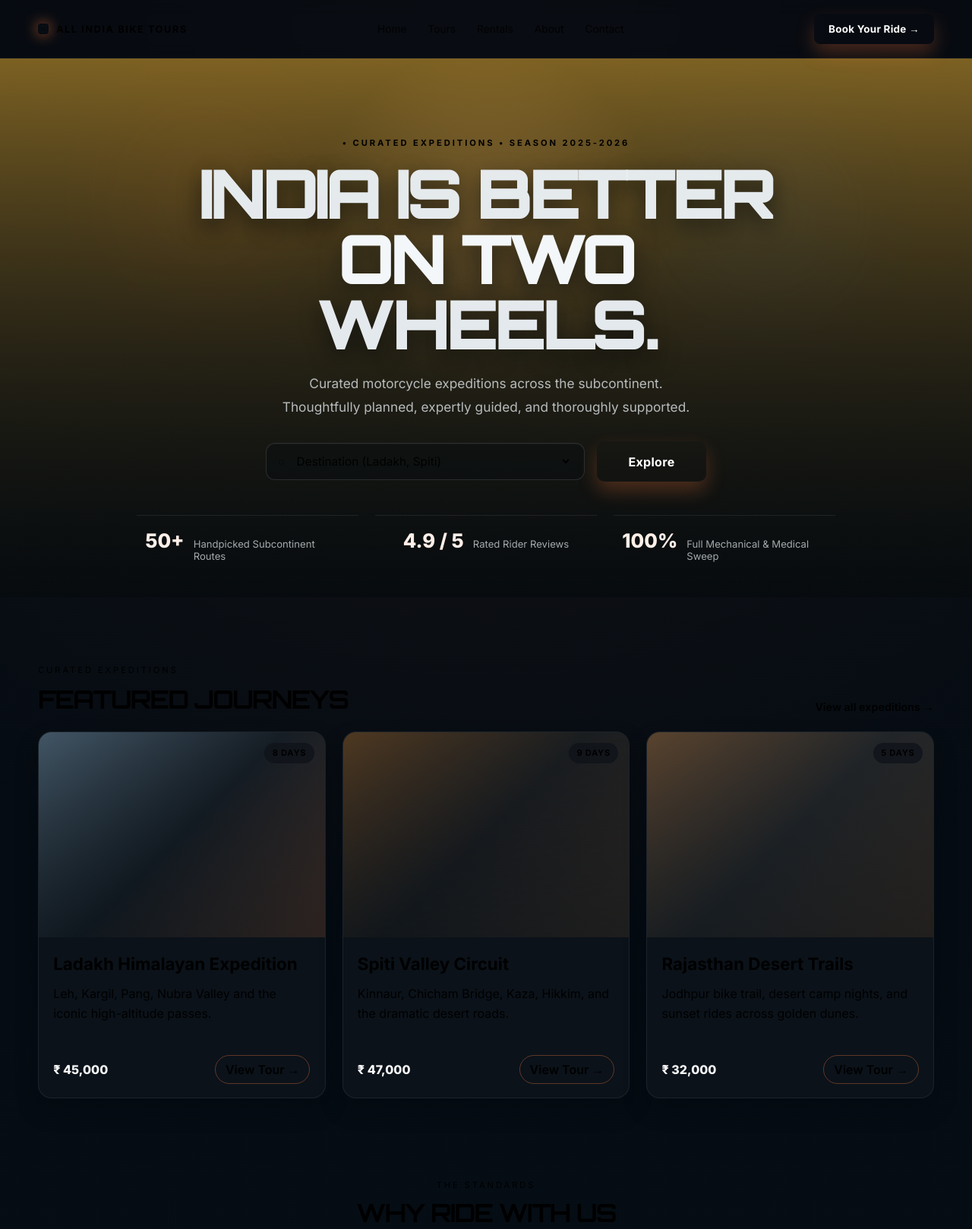
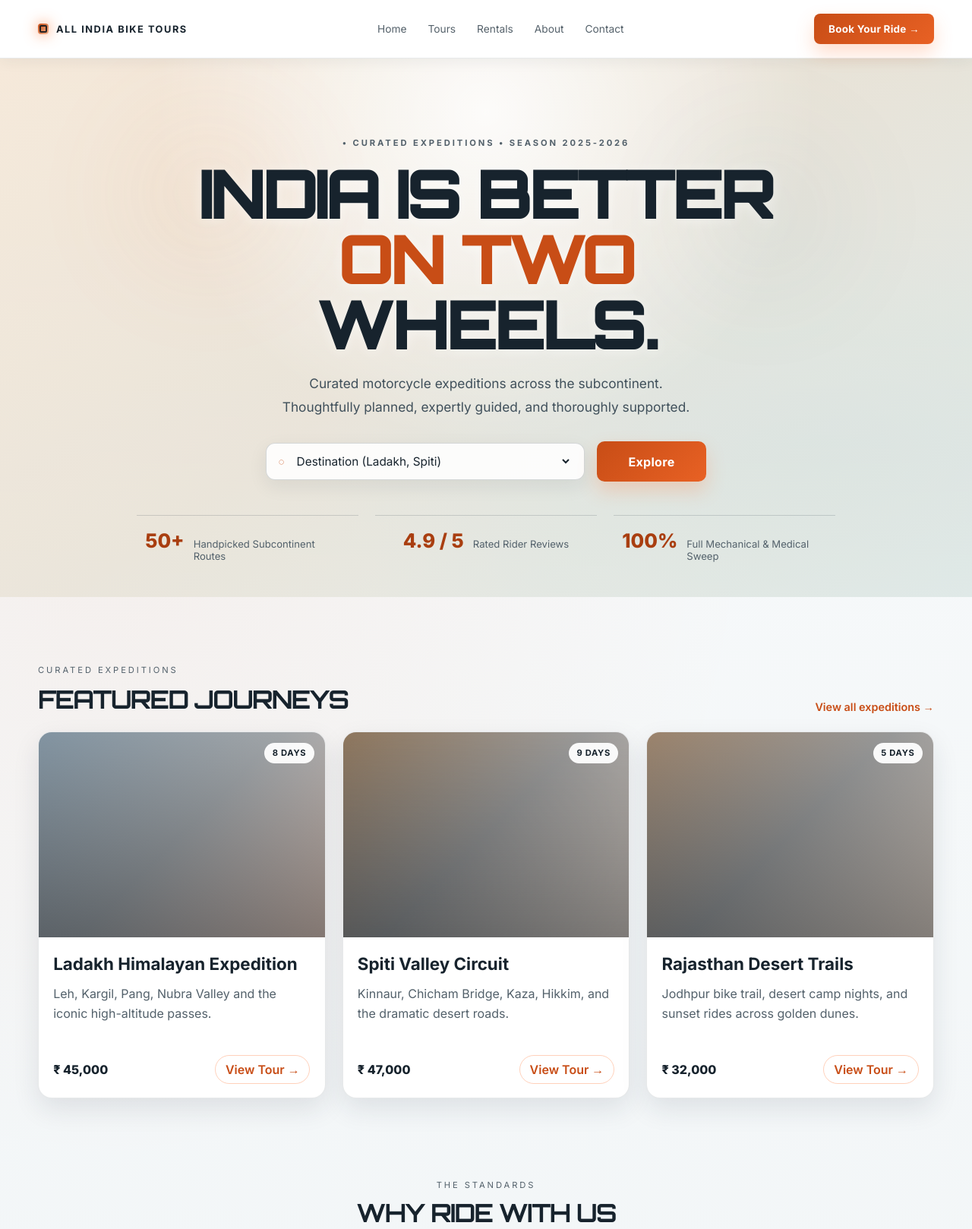
Before and after one commit to Narendra-95-tech/Bike-Ride, a plain HTML site: page index.html in a window 1280 px wide. Shown: the top 1618 px of the page at 76% size. Drawn offline with Linux system fonts and the light colour scheme.

Commit message:
Update Bike Ride project

```diff
--- a/style.css
+++ b/style.css
@@ -1,16 +1,16 @@
-giv:root {
-  --bg: #050b12;
-  --bg-2: #0a121a;
-  --panel: rgba(19, 26, 33, 0.9);
-  --panel-strong: rgba(14, 20, 27, 0.95);
-  --line: rgba(255, 255, 255, 0.09);
-  --text: #edf4f8;
-  --muted: #aab8c2;
-  --soft: #d2dbe3;
-  --accent: #ff7d3d;
-  --accent-strong: #ff8c57;
-  --accent-soft: rgba(255, 125, 61, 0.18);
-  --shadow: rgba(0, 0, 0, 0.4);
+:root {
+  --bg: #f5f7f8;
+  --bg-2: #eaf0f3;
+  --panel: #ffffff;
+  --panel-strong: #ffffff;
+  --line: rgba(24, 39, 51, 0.12);
+  --text: #17232d;
+  --muted: #53616b;
+  --soft: #34434e;
+  --accent: #c84d16;
+  --accent-strong: #e86124;
+  --accent-soft: rgba(200, 77, 22, 0.12);
+  --shadow: rgba(28, 43, 54, 0.12);
 }
 
 * {
@@ -23,9 +23,10 @@ html {
 
 body {
   margin: 0;
+  background-color: var(--bg);
   background:
-    radial-gradient(circle at top, rgba(255, 125, 61, 0.08), transparent 35%),
-    linear-gradient(180deg, #040a11 0%, #071018 100%);
+    radial-gradient(circle at 12% 20%, rgba(232, 97, 36, 0.06), transparent 28%),
+    linear-gradient(180deg, #f8fafb 0%, #edf2f4 100%);
   color: var(--text);
   font-family: "Inter", sans-serif;
 }
@@ -60,8 +61,9 @@ select {
   top: 0;
   z-index: 50;
   backdrop-filter: blur(10px);
-  background: rgba(5, 11, 18, 0.7);
-  border-bottom: 1px solid rgba(255, 255, 255, 0.06);
+  background: rgba(255, 255, 255, 0.96);
+  border-bottom: 1px solid rgba(24, 39, 51, 0.1);
+  box-shadow: 0 4px 18px rgba(28, 43, 54, 0.06);
 }
 
 .nav-wrap {
@@ -160,16 +162,18 @@ select {
   overflow: hidden;
   padding-top: 54px;
   padding-bottom: 10px;
+  background-color: #e8e2d6;
   background:
-    radial-gradient(circle at 50% 30%, rgba(236, 177, 94, 0.3), transparent 28%),
-    linear-gradient(180deg, rgba(145, 112, 38, 0.9), rgba(10, 16, 21, 0.9));
+    radial-gradient(ellipse at 50% 10%, rgba(255, 255, 255, 0.88), transparent 48%),
+    radial-gradient(ellipse at 85% 75%, rgba(214, 224, 220, 0.8), transparent 44%),
+    linear-gradient(145deg, #f5e8d8 0%, #e7e1d5 48%, #dce8e7 100%);
 }
 
 .hero::before {
   content: "";
   position: absolute;
   inset: 0;
-  background: linear-gradient(180deg, rgba(6, 10, 13, 0.06), rgba(6, 10, 13, 0.78));
+  background: linear-gradient(180deg, rgba(255, 255, 255, 0.06), rgba(255, 255, 255, 0.14));
 }
 
 .hero-inner,
@@ -207,12 +211,12 @@ select {
   line-height: 0.96;
   letter-spacing: -0.06em;
   font-size: clamp(3.25rem, 7vw, 7.2rem);
-  color: rgba(233, 238, 242, 0.98);
-  text-shadow: 0 10px 28px rgba(4, 9, 13, 0.56);
+  color: #17232d;
+  text-shadow: 0 2px 16px rgba(255, 255, 255, 0.5);
 }
 
 .hero h1 span {
-  color: #f3f7f9;
+  color: #c84d16;
 }
 
 .hero h1 + p {
@@ -220,7 +224,7 @@ select {
   max-width: 900px;
   font-size: 1.08rem;
   line-height: 1.8;
-  color: rgba(234, 240, 244, 0.75);
+  color: #40505b;
 }
 
 .hero-actions {
@@ -237,11 +241,11 @@ select {
   display: flex;
   align-items: center;
   gap: 12px;
-  background: rgba(7, 13, 18, 0.38);
-  border: 1px solid rgba(255, 255, 255, 0.12);
+  background: rgba(255, 255, 255, 0.88);
+  border: 1px solid rgba(24, 39, 51, 0.18);
   border-radius: 12px;
   padding: 0.8rem 1rem;
-  box-shadow: inset 0 1px rgba(255, 255, 255, 0.04);
+  box-shadow: 0 8px 24px rgba(28, 43, 54, 0.08);
 }
 
 .input-icon {
@@ -259,8 +263,8 @@ select {
 }
 
 .input-box select option {
-  background: #0a1118;
-  color: var(--text);
+  background: #ffffff;
+  color: #17232d;
 }
 
 .primary-btn,
@@ -286,7 +290,7 @@ select {
 .hero-glow-one {
   width: 240px;
   height: 240px;
-  background: rgba(255, 125, 61, 0.12);
+  background: rgba(255, 125, 61, 0.16);
   left: 12%;
   top: 8%;
 }
@@ -294,7 +298,7 @@ select {
 .hero-glow-two {
   width: 240px;
   height: 240px;
-  background: rgba(58, 91, 135, 0.22);
+  background: rgba(58, 115, 135, 0.12);
   right: 12%;
   top: 12%;
 }
@@ -314,19 +318,19 @@ select {
   justify-content: center;
   gap: 12px;
   padding: 1.1rem 0.7rem;
-  border-top: 1px solid rgba(255, 255, 255, 0.08);
-  color: rgba(236, 243, 247, 0.9);
+  border-top: 1px solid rgba(24, 39, 51, 0.16);
+  color: #34434e;
 }
 
 .stat-item strong {
   font-size: clamp(1.4rem, 2vw, 2.2rem);
   font-weight: 800;
-  color: #ffefe8;
+  color: #a93e10;
 }
 
 .stat-item span {
   font-size: 0.82rem;
-  color: rgba(229, 236, 240, 0.7);
+  color: #53616b;
 }
 
 .featured {
@@ -366,11 +370,11 @@ select {
 }
 
 .trip-card {
-  background: rgba(14, 21, 28, 0.85);
-  border: 1px solid rgba(255, 255, 255, 0.07);
+  background: #ffffff;
+  border: 1px solid rgba(24, 39, 51, 0.1);
   border-radius: 18px;
   overflow: hidden;
-  box-shadow: 0 15px 30px rgba(1, 5, 8, 0.32);
+  box-shadow: 0 14px 34px rgba(28, 43, 54, 0.1);
 }
 
 .trip-image {
@@ -410,7 +414,8 @@ select {
   position: absolute;
   top: 14px;
   right: 14px;
-  background: rgba(15, 19, 26, 0.8);
+  background: rgba(255, 255, 255, 0.94);
+  color: #17232d;
   padding: 0.42rem 0.65rem;
   border-radius: 999px;
   font-size: 0.7rem;
@@ -445,7 +450,7 @@ select {
 
 .price {
   font-weight: 800;
-  color: #f7f7f7;
+  color: #17232d;
 }
 
 .trip-meta button {
@@ -483,10 +488,11 @@ select {
 
 .feature-item,
 .process-card {
-  background: rgba(11, 18, 24, 0.8);
-  border: 1px solid rgba(255, 255, 255, 0.07);
+  background: #ffffff;
+  border: 1px solid rgba(24, 39, 51, 0.1);
   border-radius: 18px;
   padding: 2rem 1.4rem 1.6rem;
+  box-shadow: 0 12px 30px rgba(28, 43, 54, 0.06);
 }
 
 .feature-icon {
@@ -496,7 +502,7 @@ select {
   margin: 0 auto 16px;
   display: grid;
   place-items: center;
-  background: rgba(255, 125, 61, 0.12);
+  background: rgba(200, 77, 22, 0.1);
   color: var(--accent);
   font-size: 1.5rem;
   font-weight: 700;
@@ -543,7 +549,7 @@ select {
   margin: 22px auto 18px;
   font-size: clamp(1.5rem, 2vw, 2.45rem);
   line-height: 1.45;
-  color: #edf3f6;
+  color: #17232d;
   font-weight: 500;
 }
 
@@ -557,7 +563,7 @@ select {
 }
 
 .author strong {
-  color: #f0f5f8;
+  color: #17232d;
 }
 
 .cta {
@@ -567,9 +573,10 @@ select {
 
 .cta-box {
   padding: 3.6rem 1.2rem 2.5rem;
-  background: linear-gradient(180deg, rgba(9, 16, 20, 0.95), rgba(10, 16, 22, 0.92));
+  background: linear-gradient(145deg, #ffffff, #f2f5f6);
   border: 1px solid var(--line);
   border-radius: 24px;
+  box-shadow: 0 16px 40px rgba(28, 43, 54, 0.08);
 }
 
 .cta h2 {
@@ -593,14 +600,14 @@ select {
 }
 
 .secondary-btn {
-  background: rgba(255, 255, 255, 0.01);
-  border: 1px solid rgba(255, 255, 255, 0.16);
+  background: #ffffff;
+  border: 1px solid rgba(24, 39, 51, 0.2);
   color: var(--text);
 }
 
 .site-footer {
-  background: rgba(3, 9, 14, 0.9);
-  border-top: 1px solid rgba(255, 255, 255, 0.08);
+  background: #e8eef1;
+  border-top: 1px solid rgba(24, 39, 51, 0.1);
   padding-top: 32px;
 }
 
@@ -627,7 +634,7 @@ select {
   font-size: 0.8rem;
   letter-spacing: 0.18em;
   text-transform: uppercase;
-  color: rgba(231, 238, 243, 0.78);
+  color: #34434e;
 }
 
 .footer-column ul {
@@ -643,8 +650,8 @@ select {
   display: flex;
   align-items: center;
   gap: 10px;
-  background: rgba(28, 34, 42, 0.8);
-  border: 1px solid rgba(255, 255, 255, 0.08);
+  background: #ffffff;
+  border: 1px solid rgba(24, 39, 51, 0.14);
   border-radius: 12px;
   padding: 8px 10px 8px 14px;
 }
@@ -658,7 +665,7 @@ select {
 }
 
 .newsletter input::placeholder {
-  color: rgba(223, 228, 233, 0.48);
+  color: #687680;
 }
 
 .newsletter button {
@@ -671,13 +678,13 @@ select {
 }
 
 .footer-bottom {
-  border-top: 1px solid rgba(255, 255, 255, 0.06);
+  border-top: 1px solid rgba(24, 39, 51, 0.1);
   display: flex;
   align-items: center;
   justify-content: space-between;
   gap: 16px;
   padding: 18px 0 30px;
-  color: rgba(221, 229, 233, 0.7);
+  color: #53616b;
   font-size: 0.82rem;
 }
 
```
